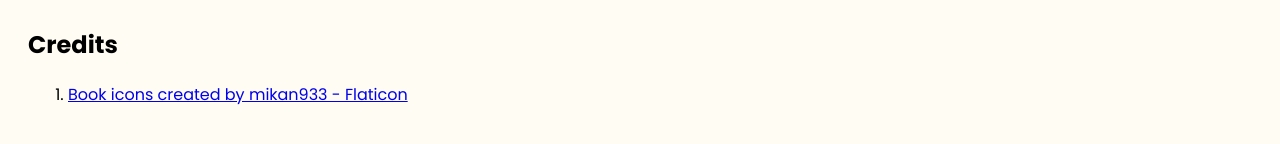
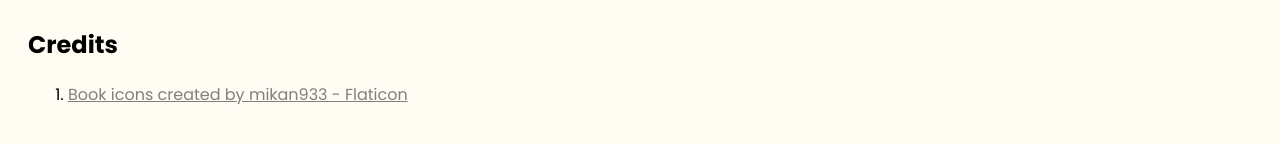
Before and after one commit to NestorALopez/digitalLibrary, a plain HTML site: page index.html in a window 1280 px wide. Shown: the part 576-720 px from the top of the page. Drawn offline with Linux system fonts and the light colour scheme.

Commit message:
style: Add color to credit links

```diff
--- a/style.css
+++ b/style.css
@@ -55,3 +55,7 @@ img {
   border-style: solid;
   border-color: #e8d19a;
 }
+
+.credits {
+  color: grey;
+}
```
